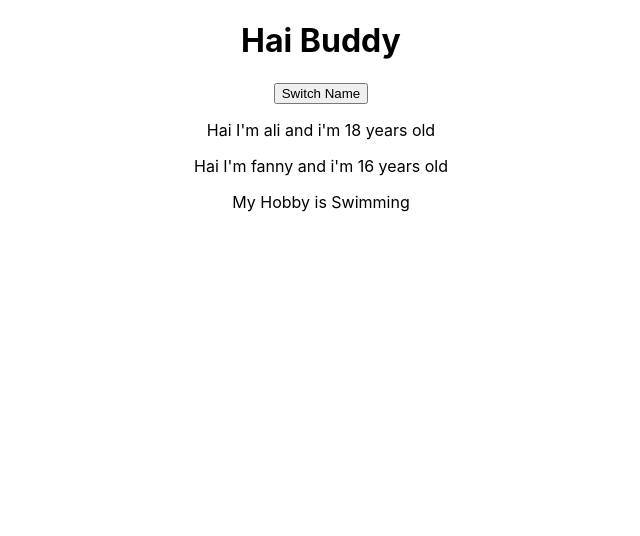
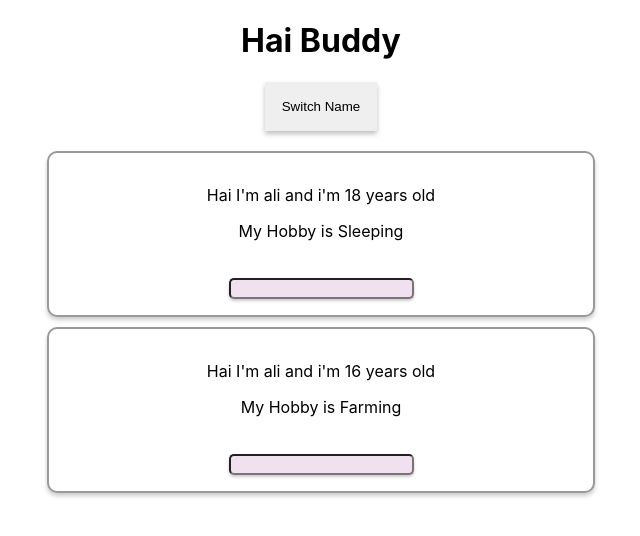
Before and after one commit to alim150102/BelajarJavascrip, a React (Create React App) app: page / in a window 1280 px wide. Shown: the top 536 px of the page, without its empty margins (319-959 px from the left). Built offline with nearby package versions, Linux system fonts and the light colour scheme.

Commit message:
Pengenalan useState(), komponen Statefull & Stateless, Dan cara menambahkan Css pada aplikasi react

```diff
--- a/src/App.js
+++ b/src/App.js
@@ -1,41 +1,57 @@
-import React, { useState } from 'react';
+import React, { Component } from 'react';
 import './App.css';
 import Person from './Person/Person';
-import person from './Person/Person';
+import personCss from './Person/Person.css';
 
-const App = props => {
+class App extends Component {
 
-  const [personState, setPersonState] = useState(
-    {
+
+
+  state = {
     persons: [
       { nama: 'ali', umur: 18 },
       { nama: 'fanny', umur: 16 }
     ]
   }
-  );
 
-  const [otherState, setOtherState] = useState("this is other value");
-  console.log(personState, otherState);
+  switchHandler = newName => {
+    this.setState({
+      persons: [
+        { nama: newName, umur: 16 },
+        { nama: 'shofie', umur: 14 }
+      ]
+    })
+  }
+  changeHandler = event => {
+    this.setState({
+      persons: [
+        { nama: 'ali', umur: 18 },
+        { nama: event.target.value, umur: 16 }
+      ]
+    })
+  }
 
+  render() {
 
-  const switchHandler = () => {
-    setPersonState({
-      persons: [
-        { nama: 'hirano', umur: 16 },
-        { nama: 'shofie', umur: 14 }
-      ],
-      otherState: personState.otherState
-    });
+    const style = {
+      width: '15 %',
+      height: '10 % px',
+      border: '1px solid #eee',
+      boxShadow: '0 3px 5px silver',
+      textAlign: 'center',
+      marginBottom: '20px',
+      padding: '16px',
     };
 
     return (
       <div className='App'>
         <h1>Hai Buddy</h1>
-      <button onClick={switchHandler}>Switch Name</button>
-      <Person nama={personState.persons[0].nama} umur={personState.persons[0].umur} />
-      <Person nama={personState.persons[1].nama} umur={personState.persons[1].umur}> My Hobby is Swimming</Person>
+        <button className='button' onClick={this.switchHandler.bind(this, 'Maximilian')} style={style}>Switch Name</button>
+        <Person nama={this.state.persons[0].nama} umur={this.state.persons[0].umur}> My Hobby is Sleeping</Person>
+        <Person nama={this.state.persons[0].nama} umur={this.state.persons[1].umur} click={this.switchHandler.bind(this, 'Max')} changed={this.changeHandler}> My Hobby is Farming</Person>
       </div>
-  );
-};
+    )
+  }
+}
 
 export default App;
--- /dev/null
+++ b/src/Person/Person.css
@@ -0,0 +1,16 @@
+.person {
+    width: 40%;
+    padding: 16px;
+    margin:auto;
+    border-radius: 10px;
+    box-shadow: 0 3px 4px #ccc;
+    text-align: center;
+    margin-bottom: 10px;
+    border: 2px solid #999;
+}
+
+.input{
+    background-color: rgb(241, 224, 240);
+    box-shadow: 0 2px 3px #ccc;
+    border-radius: 5px;
+}
--- a/src/Person/Person.js
+++ b/src/Person/Person.js
@@ -1,10 +1,12 @@
 import React from 'react';
+import Person from './Person.css';
 
 const person = props => {
     return (
-        <div>
-            <p>Hai I'm  {props.nama} and i'm {props.umur} years old</p>
-            <p>{props.children}</p>
+        <div className='person'>
+            <p onClick={props.click}>Hai I'm  {props.nama} and i'm {props.umur} years old</p>
+            <p>{props.children}</p><br></br>
+            <input type="text" onChange={props.changed} className="input"></input>
         </div>
     )
 };
```
Lines whose indentation alone changed are shown as unchanged.
